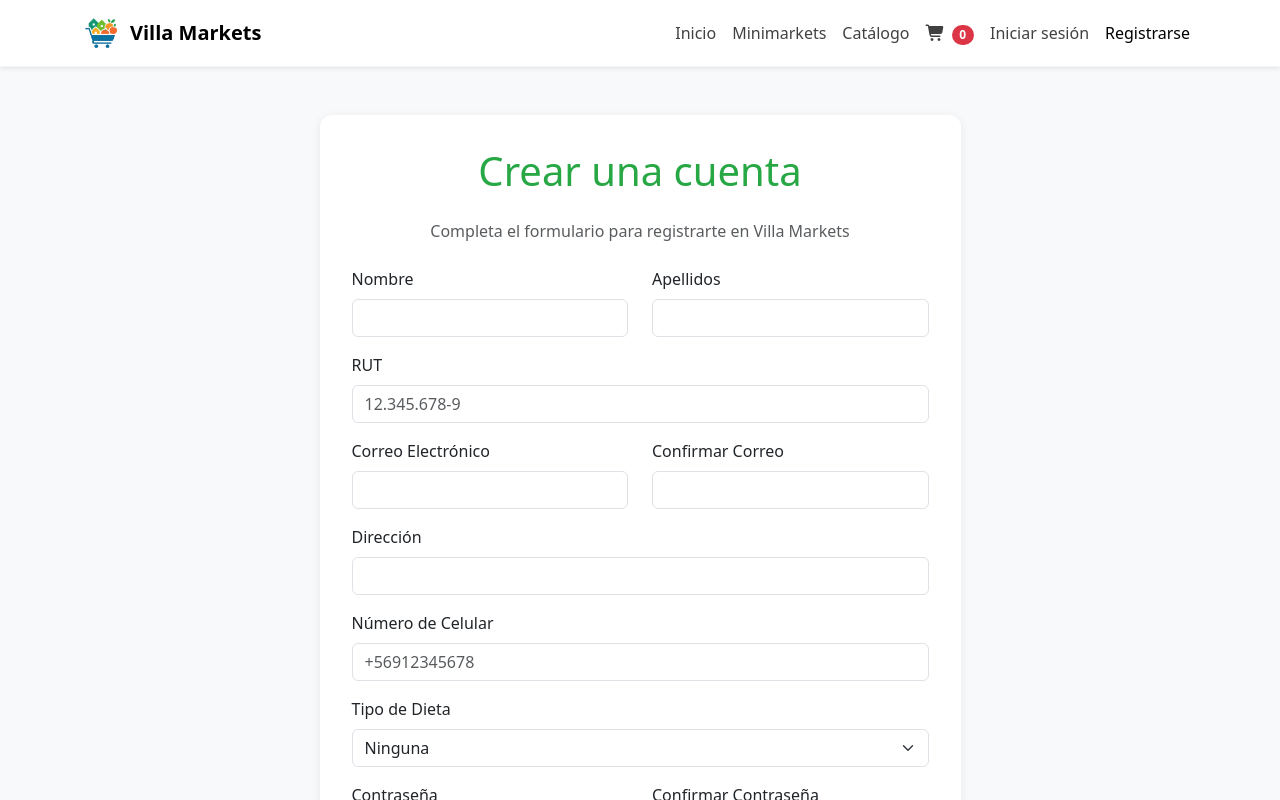
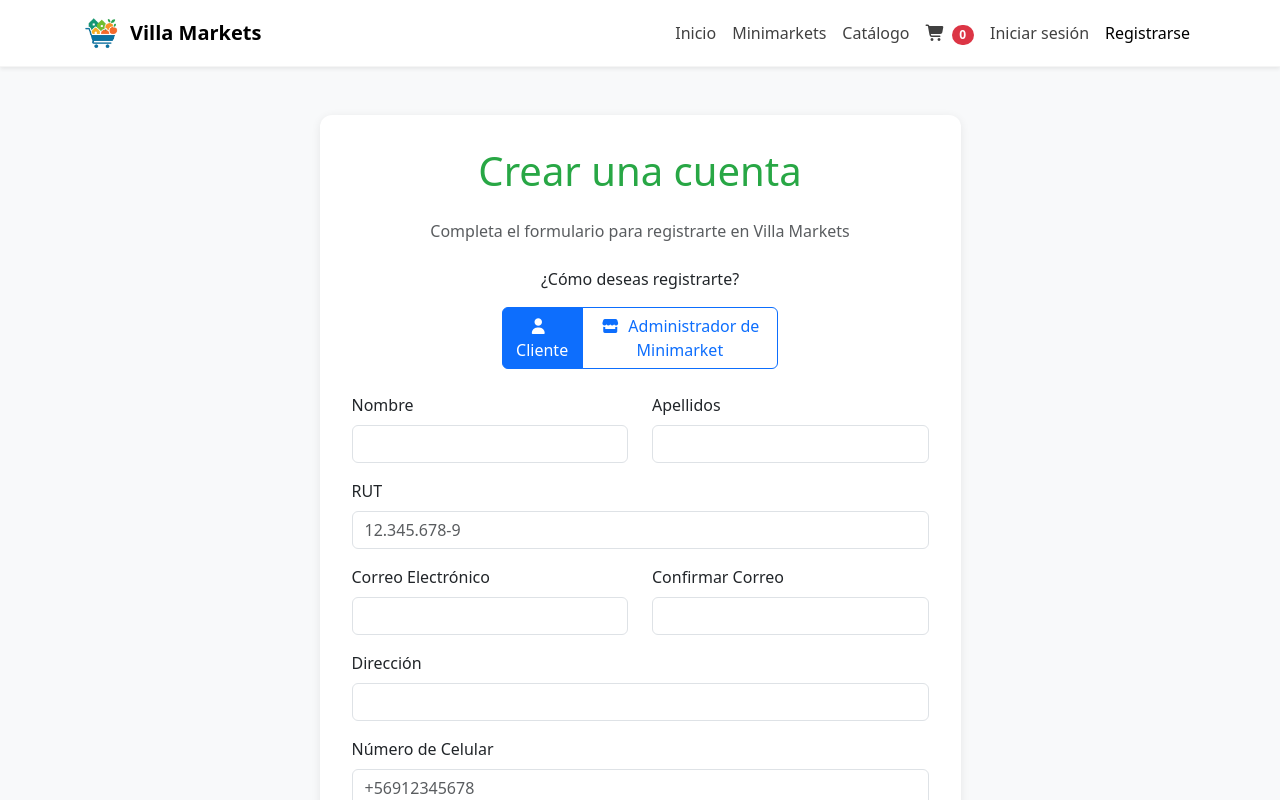
Before and after one commit to Rau1ignacio/VillaMarkets, a React (Vite) app: page /registro in a window 1280 px wide. Shown: the top 800 px of the page. Built offline with nearby package versions, Linux system fonts and the light colour scheme.

Commit message:
Mejore el registro, si se registra como admin a la hora de hacer el login con su correo automaticamente ingresa como admin

```diff
--- a/src/pages/admin/AdminDashboard.jsx
+++ b/src/pages/admin/AdminDashboard.jsx
@@ -3,6 +3,8 @@ import '../../styles/AdminDashboard.css';
 import { useNavigate } from 'react-router-dom';
 import Logo from "../../images/Logos/Logotipo Transparente.png"
 
+
+// Simuladores de datos para el dashboard
 const AdminDashboard = () => {
     const navigate = useNavigate();
     const [stats, setStats] = useState({
@@ -34,7 +36,7 @@ const AdminDashboard = () => {
         navigate('/login');
     };
 
-
+    // HTML ---------------------------------------------------------------------------------------------------------------------------
     return (
         <div className="admin-dashboard bg-light">
             <main className="admin-content">
--- a/src/pages/public/Login.jsx
+++ b/src/pages/public/Login.jsx
@@ -51,28 +51,25 @@ export default function Login() {
       // Normalizar datos del usuario
       if (!user.email && user.correo) user.email = user.correo;
       if (!user.correo && user.email) user.correo = user.email;
-      if (user.rol === "administrador") user.rol = "admin";
-
+      if (user.tipoUsuario === "admin") user.rol = "admin";
+      else if (user.tipoUsuario === "cliente") user.rol = "cliente";
+      else if (user.rol === "administrador") user.rol = "admin";
 
       // Guardar usuario actual en localStorage
       localStorage.setItem("usuarioActual", JSON.stringify(user));
 
       // Debug: mostrar información del usuario
       console.log("Usuario logueado:", user);
+      console.log("Tipo de usuario:", user.tipoUsuario);
       console.log("Rol del usuario:", user.rol);
 
       // Redireccionar según el rol del usuario
-      if (user.rol === "admin") {
+      if (user.tipoUsuario === "admin" || user.rol === "admin") {
         console.log("Redirigiendo a /admin");
         navigate("/admin", { replace: true });
-
-      } else if (user.rol === "cliente") {
+      } else {
         console.log("Redirigiendo a /perfil");
         navigate("/perfil", { replace: true });
-
-      } else {
-        console.log("Rol no reconocido, redirigiendo a /Home por defecto");
-        navigate("/Home", { replace: true });
       }
     }, 500); // micro delay para animación
   };
--- a/src/pages/public/Registro.jsx
+++ b/src/pages/public/Registro.jsx
@@ -43,6 +43,7 @@ export default function Registro() {
   const navigate = useNavigate();
 
   const [form, setForm] = useState({
+    tipoUsuario: "cliente", // Nuevo campo para tipo de usuario
     nombre: "",
     apellidos: "",
     rut: "",
@@ -54,6 +55,19 @@ export default function Registro() {
     password: "",
     confirmarPassword: "",
     terminos: false,
+    // Campos específicos para administrador de minimarket
+    nombreMinimarket: "",
+    direccionMinimarket: "",
+    descripcionMinimarket: "",
+    horariosAtencion: {
+      lunes: { abierto: true, inicio: "09:00", fin: "18:00" },
+      martes: { abierto: true, inicio: "09:00", fin: "18:00" },
+      miercoles: { abierto: true, inicio: "09:00", fin: "18:00" },
+      jueves: { abierto: true, inicio: "09:00", fin: "18:00" },
+      viernes: { abierto: true, inicio: "09:00", fin: "18:00" },
+      sabado: { abierto: true, inicio: "09:00", fin: "14:00" },
+      domingo: { abierto: false, inicio: "09:00", fin: "14:00" }
+    }
   });
 
   const [errors, setErrors] = useState({});
@@ -82,6 +96,19 @@ export default function Registro() {
 
     if (!form.rut.trim()) e.rut = "Ingresa tu RUT.";
     else if (!validarRut(form.rut)) e.rut = "RUT inválido.";
+
+    // Validaciones específicas para administrador de minimarket
+    if (form.tipoUsuario === "admin") {
+      if (!form.nombreMinimarket.trim()) {
+        e.nombreMinimarket = "Ingresa el nombre del minimarket.";
+      }
+      if (!form.direccionMinimarket.trim()) {
+        e.direccionMinimarket = "Ingresa la dirección del minimarket.";
+      }
+      if (!form.descripcionMinimarket.trim()) {
+        e.descripcionMinimarket = "Ingresa una descripción del minimarket.";
+      }
+    }
 
     if (!form.correo.trim()) e.correo = "Ingresa tu correo.";
     else if (!/\S+@\S+\.\S+/.test(form.correo)) e.correo = "Correo inválido."; // valida los caracteres básicos como @ y .
@@ -141,11 +168,25 @@ export default function Registro() {
       apellidos: form.apellidos.trim(),
       rut: formatearRut(form.rut),
       email: form.correo.trim(),
+      correo: form.correo.trim(),
       direccion: form.direccion.trim(),
       telefono: form.telefono.trim(),
       dieta: form.dieta,
-      password: form.password, // solo para demo/login local
-      rol: "cliente",
+      password: form.password,
+      clave: form.password,
+      usuario: form.correo.split('@')[0],
+      tipoUsuario: form.tipoUsuario,
+      rol: form.tipoUsuario,
+      // Incluir datos del minimarket si es admin
+      ...(form.tipoUsuario === "admin" && {
+        minimarket: {
+          nombre: form.nombreMinimarket.trim(),
+          direccion: form.direccionMinimarket.trim(),
+          descripcion: form.descripcionMinimarket.trim(),
+          horarios: form.horariosAtencion,
+          estado: 'pendiente' // El admin del sistema debe aprobar el minimarket
+        }
+      })
     };
 
     // Persistencia simulada
@@ -159,10 +200,14 @@ export default function Registro() {
       navigate("/", { replace: true }); // redirige al Home (ajusta ruta si es necesario)
 
       if (window.Swal) {
+        const mensajeAdmin = form.tipoUsuario === "admin"
+          ? "Tu solicitud será revisada por nuestro equipo. Te notificaremos cuando tu cuenta sea aprobada."
+          : "Tu cuenta ha sido creada correctamente.";
+
         window.Swal.fire({
           icon: "success",
           title: "¡Registro exitoso!",
-        text: "Bienvenido a Villa Markets. Tu cuenta ha sido creada correctamente.",
+          text: `Bienvenido a Villa Markets. ${mensajeAdmin}`,
           confirmButtonColor: "#2d8f3c",
         }).then(done);
     } else {
@@ -191,7 +236,166 @@ export default function Registro() {
           Completa el formulario para registrarte en Villa Markets
         </p>
 
-        <form onSubmit={handleSubmit} noValidate>
+        <form
+          onSubmit={(e) => {
+            e.preventDefault();
+            const eMap = validate();
+            setErrors(eMap);
+            setTouched({
+              nombre: true,
+              apellidos: true,
+              rut: true,
+              correo: true,
+              confirmarCorreo: true,
+              direccion: true,
+              telefono: true,
+              password: true,
+              confirmarPassword: true,
+              terminos: true,
+            });
+            if (Object.keys(eMap).length > 0) return;
+
+            // Construir usuario simulado (misma lógica que handleSubmit pero redirige a /login)
+            const nuevoUsuario = {
+              nombre: form.nombre.trim(),
+              apellidos: form.apellidos.trim(),
+              rut: formatearRut(form.rut),
+              email: form.correo.trim(),
+              direccion: form.direccion.trim(),
+              telefono: form.telefono.trim(),
+              dieta: form.dieta,
+              password: form.password,
+              rol: form.tipoUsuario,
+              ...(form.tipoUsuario === "admin" && {
+                minimarket: {
+                  nombre: form.nombreMinimarket.trim(),
+                  direccion: form.direccionMinimarket.trim(),
+                  descripcion: form.descripcionMinimarket.trim(),
+                  horarios: form.horariosAtencion,
+                  estado: "pendiente",
+                },
+              }),
+            };
+
+            localStorage.setItem("usuarioActual", JSON.stringify(nuevoUsuario));
+            const usuarios = JSON.parse(localStorage.getItem("usuarios") || "[]");
+            usuarios.push(nuevoUsuario);
+            localStorage.setItem("usuarios", JSON.stringify(usuarios));
+
+            const done = () => navigate("/login", { replace: true }); // <- redirige a Login.jsx
+
+            if (window.Swal) {
+              const mensajeAdmin =
+                form.tipoUsuario === "admin"
+                  ? "Tu solicitud será revisada por nuestro equipo. Te notificaremos cuando tu cuenta sea aprobada."
+                  : "Tu cuenta ha sido creada correctamente.";
+
+              window.Swal
+                .fire({
+                  icon: "success",
+                  title: "¡Registro exitoso!",
+                  text: `Bienvenido a Villa Markets. ${mensajeAdmin}`,
+                  confirmButtonColor: "#2d8f3c",
+                })
+                .then(done);
+            } else {
+              alert("¡Registro exitoso!");
+              done();
+            }
+          }}
+          noValidate
+        >
+          {/* Selector de tipo de usuario */}
+          <div className="mb-4">
+            <div className="row justify-content-center text-center">
+              <div className="col-md-6">
+                <label className="form-label d-block mb-3">¿Cómo deseas registrarte?</label>
+                <div className="btn-group" role="group">
+                  <input
+                    type="radio"
+                    className="btn-check"
+                    name="tipoUsuario"
+                    id="tipoCliente"
+                    value="cliente"
+                    checked={form.tipoUsuario === "cliente"}
+                    onChange={(e) => setField("tipoUsuario", e.target.value)}
+                  />
+                  <label className="btn btn-outline-primary" htmlFor="tipoCliente">
+                    <i className="fas fa-user me-2"></i>
+                    Cliente
+                  </label>
+
+                  <input
+                    type="radio"
+                    className="btn-check"
+                    name="tipoUsuario"
+                    id="tipoAdmin"
+                    value="admin"
+                    checked={form.tipoUsuario === "admin"}
+                    onChange={(e) => setField("tipoUsuario", e.target.value)}
+                  />
+                  <label className="btn btn-outline-primary" htmlFor="tipoAdmin">
+                    <i className="fas fa-store me-2"></i>
+                    Administrador de Minimarket
+                  </label>
+                </div>
+              </div>
+            </div>
+          </div>
+
+          {/* Campos específicos para administrador de minimarket */}
+          {form.tipoUsuario === "admin" && (
+            <div className="border rounded p-4 mb-4 bg-light">
+              <h5 className="mb-3">
+                <i className="fas fa-store me-2"></i>
+                Información del Minimarket
+              </h5>
+
+              <div className="mb-3">
+                <label htmlFor="nombreMinimarket" className="form-label">Nombre del Minimarket</label>
+                <input
+                  id="nombreMinimarket"
+                  type="text"
+                  className={`form-control ${invalid("nombreMinimarket")}`}
+                  value={form.nombreMinimarket}
+                  onChange={(e) => setField("nombreMinimarket", e.target.value)}
+                  onBlur={() => setTouched((t) => ({ ...t, nombreMinimarket: true }))}
+                  required
+                />
+                {feedback("nombreMinimarket")}
+              </div>
+
+              <div className="mb-3">
+                <label htmlFor="direccionMinimarket" className="form-label">Dirección del Minimarket</label>
+                <input
+                  id="direccionMinimarket"
+                  type="text"
+                  className={`form-control ${invalid("direccionMinimarket")}`}
+                  value={form.direccionMinimarket}
+                  onChange={(e) => setField("direccionMinimarket", e.target.value)}
+                  onBlur={() => setTouched((t) => ({ ...t, direccionMinimarket: true }))}
+                  required
+                />
+                {feedback("direccionMinimarket")}
+              </div>
+
+              <div className="mb-3">
+                <label htmlFor="descripcionMinimarket" className="form-label">Descripción del Minimarket</label>
+                <textarea
+                  id="descripcionMinimarket"
+                  className={`form-control ${invalid("descripcionMinimarket")}`}
+                  value={form.descripcionMinimarket}
+                  onChange={(e) => setField("descripcionMinimarket", e.target.value)}
+                  onBlur={() => setTouched((t) => ({ ...t, descripcionMinimarket: true }))}
+                  rows="3"
+                  placeholder="Describe brevemente tu minimarket..."
+                  required
+                />
+                {feedback("descripcionMinimarket")}
+              </div>
+            </div>
+          )}
+
           <div className="row">
             <div className="col-md-6 mb-3">
               <label htmlFor="nombre" className="form-label">Nombre</label>
```
Lines whose indentation alone changed are shown as unchanged.
